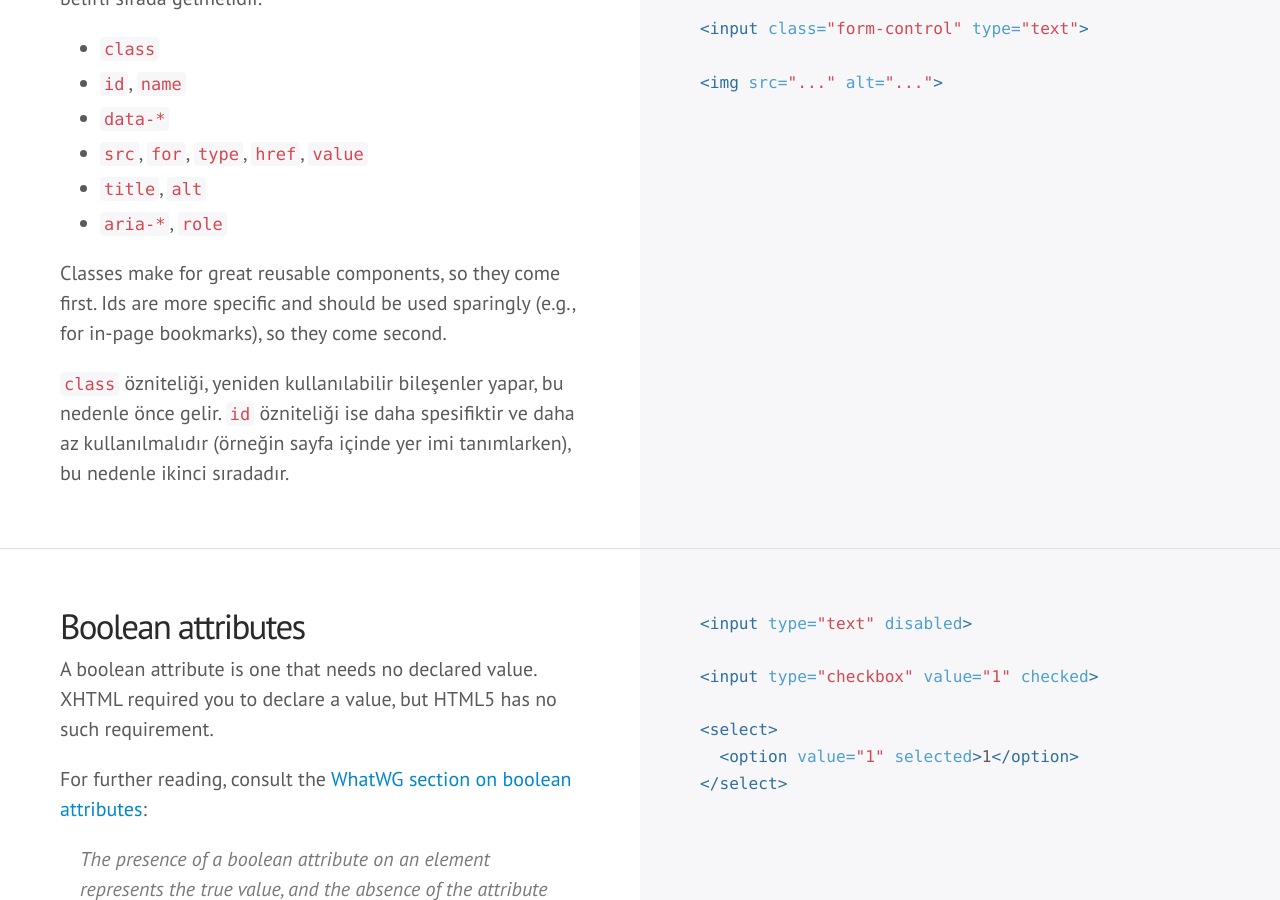
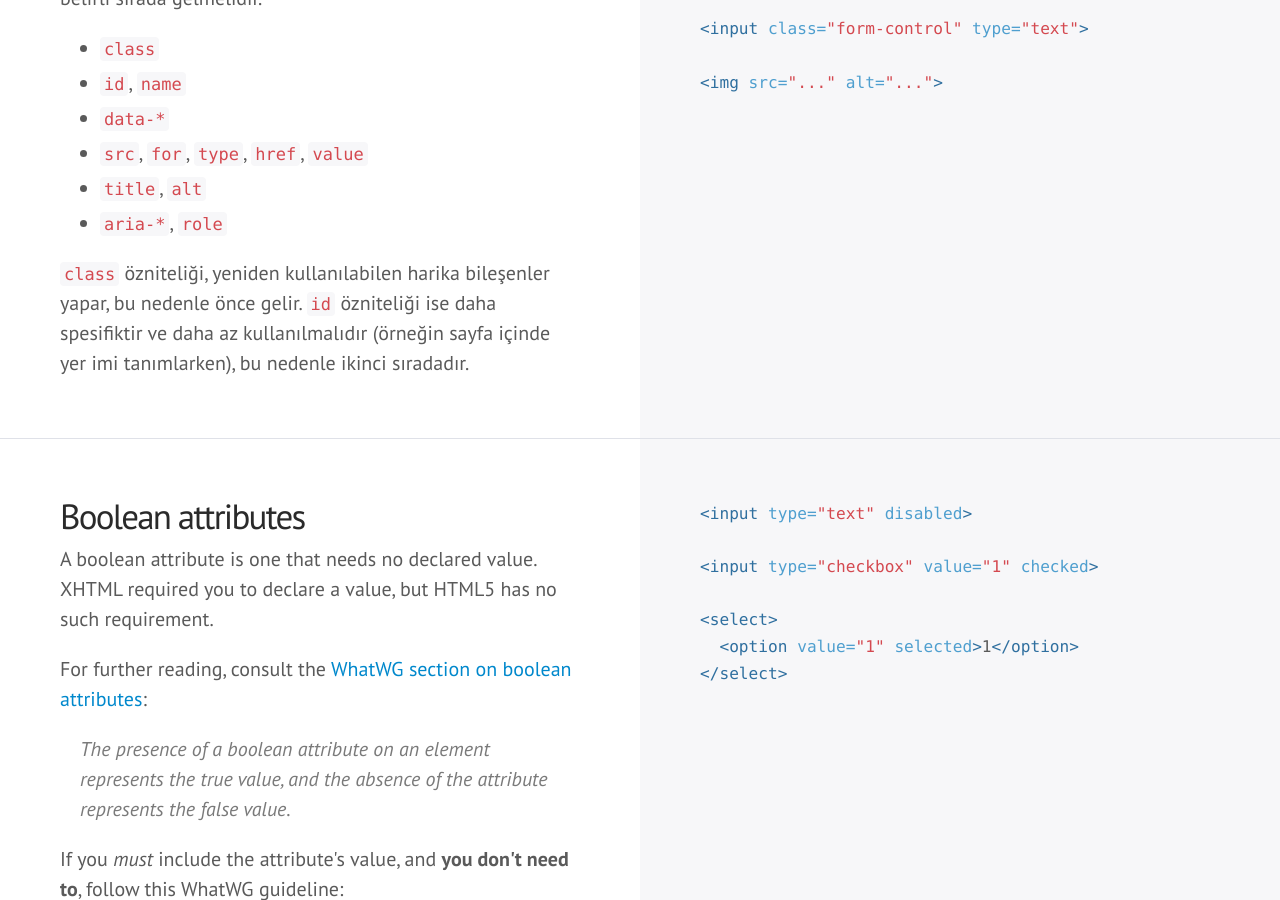
Before and after one commit to hayatbiralem/kod-rehberi, a Jekyll site: the page built from index.html, in a window 1280 px wide and 900 px high, scrolled down 4726 px. Built offline with Jekyll 4.4.1, drawn with Linux system fonts in a browser that asks for light colours; some web fonts are replaced; Markdown is read by kramdown in place of the engine named in the settings; comment, search, counter and statistics services are not loaded.

```diff
--- a/index.html
+++ b/index.html
@@ -159,8 +159,7 @@
       <li><code>title</code>, <code>alt</code></li>
       <li><code>aria-*</code>, <code>role</code></li>
     </ul>
-    <p>Classes make for great reusable components, so they come first. Ids are more specific and should be used sparingly (e.g., for in-page bookmarks), so they come second.</p>
-    <p><code>class</code> özniteliği, yeniden kullanılabilir bileşenler yapar, bu nedenle önce gelir. <code>id</code> özniteliği ise daha spesifiktir ve daha az kullanılmalıdır (örneğin sayfa içinde yer imi tanımlarken), bu nedenle ikinci sıradadır.</p>
+    <p><code>class</code> özniteliği, yeniden kullanılabilen harika bileşenler yapar, bu nedenle önce gelir. <code>id</code> özniteliği ise daha spesifiktir ve daha az kullanılmalıdır (örneğin sayfa içinde yer imi tanımlarken), bu nedenle ikinci sıradadır.</p>
   </div>
   <div class="col">
     {% highlight html %}{% include html/attribute-order.html %}{% endhighlight %}
```
